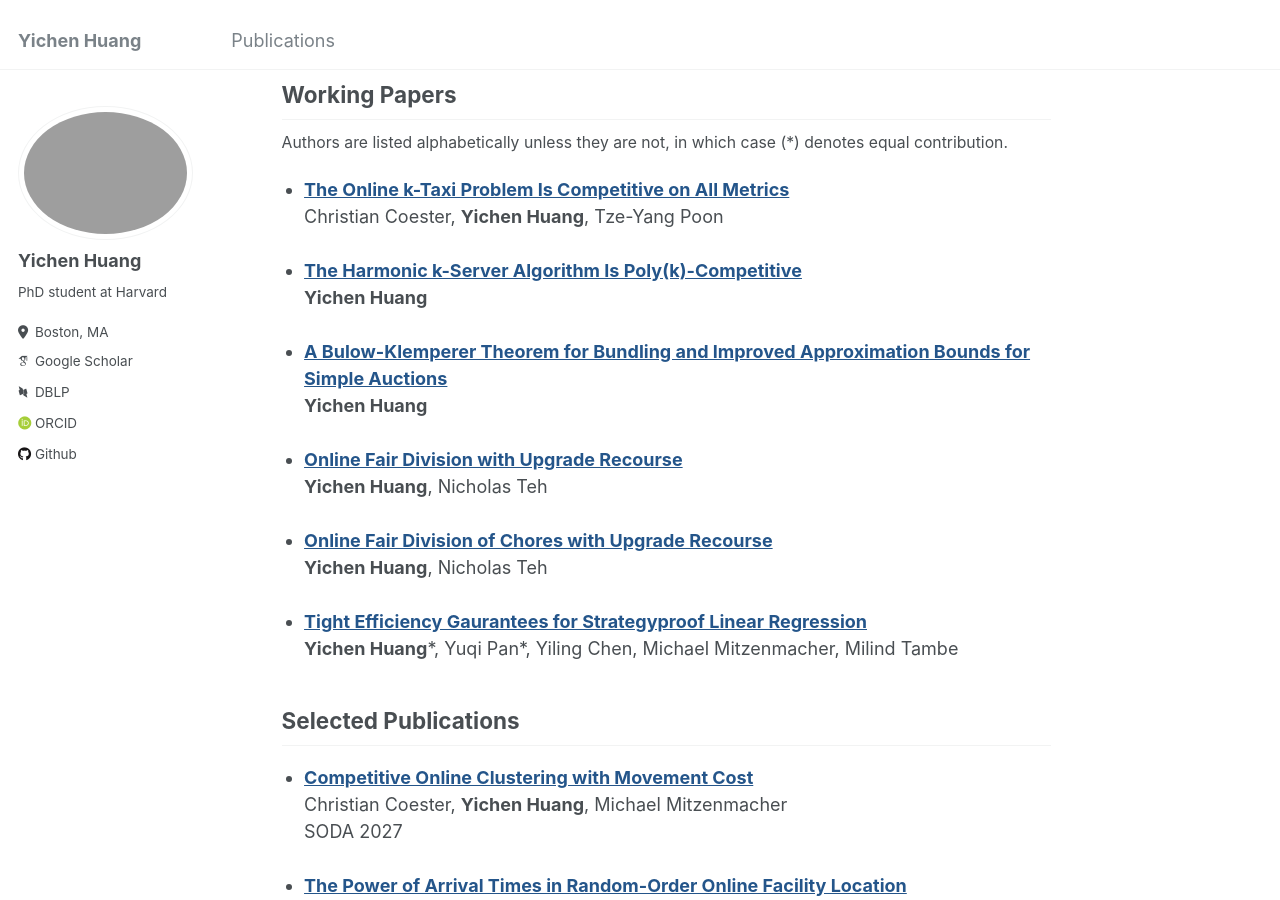
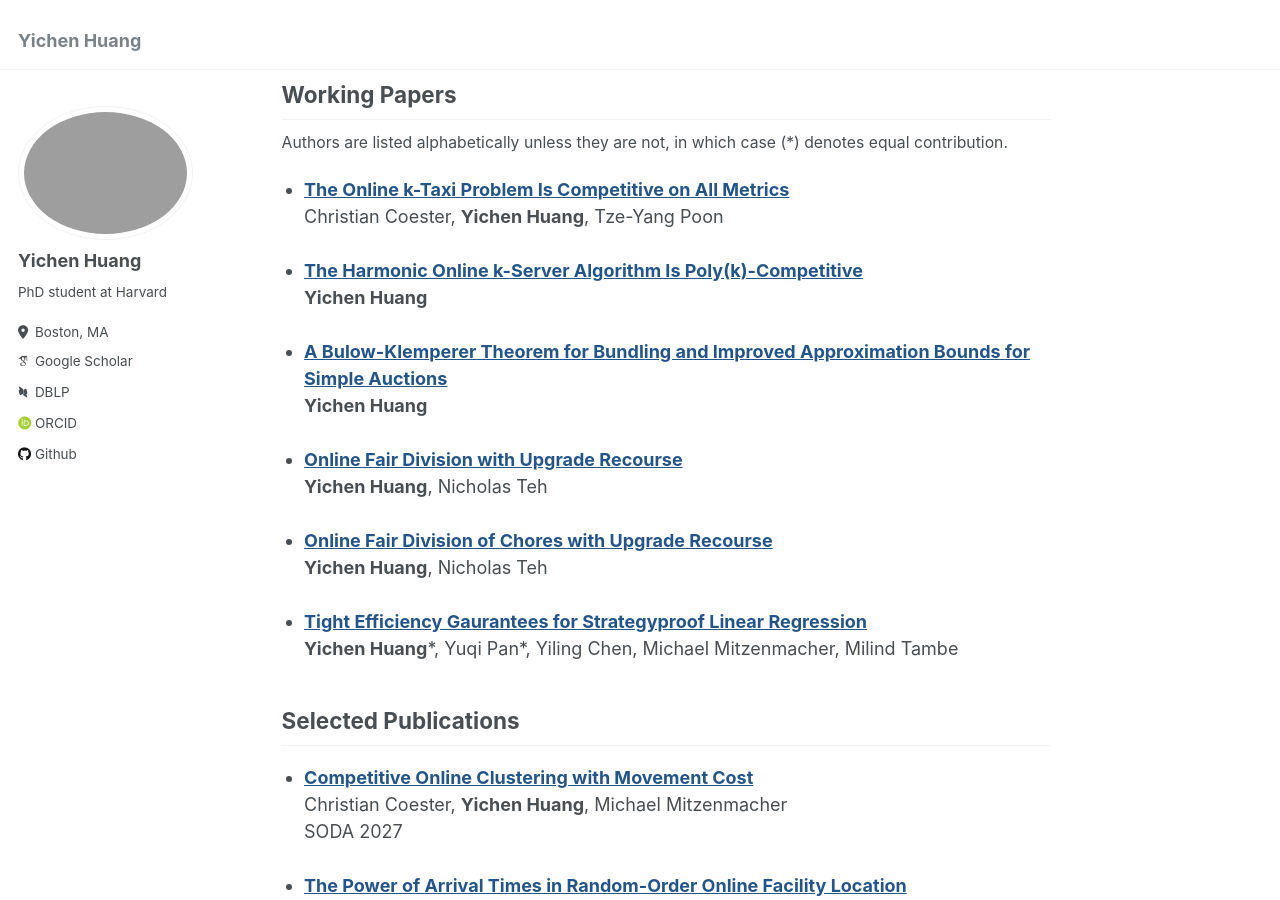
Before and after one commit to hychyc1/hychyc1.github.io, a Jekyll site: the page built from _pages/about.md, in a window 1280 px wide and 900 px high, scrolled down 564 px. Built offline with Jekyll 4.4.1, drawn with Linux system fonts in a browser that asks for light colours; some web fonts are replaced.

Commit message:
Update harmonic paper title and hide Publications navigation

```diff
--- a/_data/navigation.yml
+++ b/_data/navigation.yml
@@ -1,7 +1,7 @@
 # main links links
 main:
-  - title: "Publications"
-    url: /publications/
+  # - title: "Publications"
+  #   url: /publications/
 
   # - title: "Talks"
     # url: /talks/
--- a/_pages/about.md
+++ b/_pages/about.md
@@ -58,7 +58,7 @@ Moses Charikar, Alireza Haqi, Jabari Hastings, **Yichen Huang**, Prasanna Ramakr
 - **[The Online k-Taxi Problem Is Competitive on All Metrics](https://arxiv.org/abs/2611.06684){: .publication-title-link}**\\
 Christian Coester, **Yichen Huang**, Tze-Yang Poon
 
-- **[The Harmonic k-Server Algorithm Is Poly(k)-Competitive](https://arxiv.org/abs/2611.05669){: .publication-title-link}**\\
+- **[The Harmonic Online k-Server Algorithm Is Poly(k)-Competitive](https://arxiv.org/abs/2611.05669){: .publication-title-link}**\\
 **Yichen Huang**
 
 - **[A Bulow-Klemperer Theorem for Bundling and Improved Approximation Bounds for Simple Auctions](http://arxiv.org/abs/2610.24973){: .publication-title-link}**\\
```
